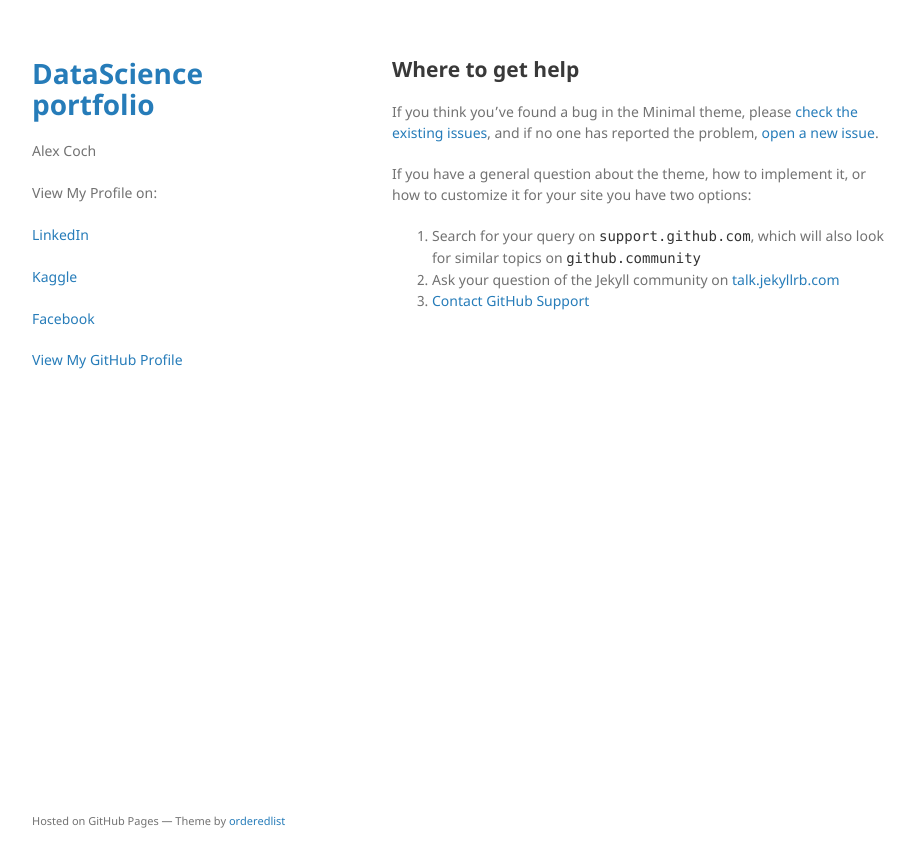
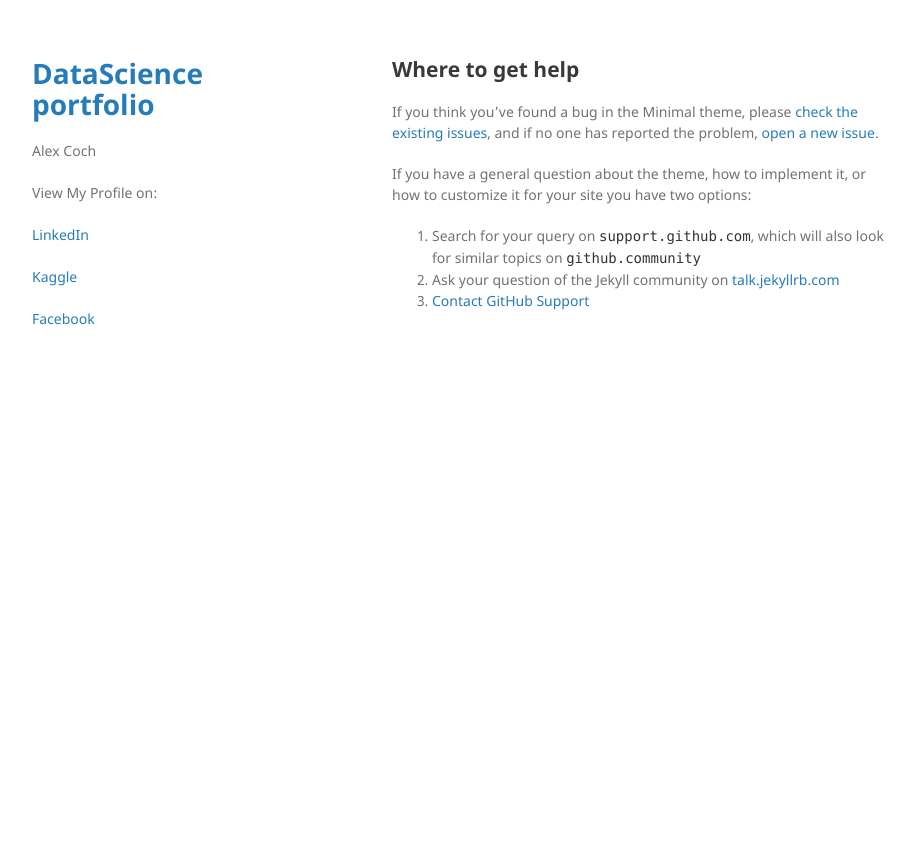
Before and after one commit to alex-coch/alex-coch.github.io, a Jekyll site: the page built from docs/SUPPORT.md, in a window 1280 px wide. Shown: the top 867 px of the page, without its empty margins (178-1093 px from the left). Built offline with Jekyll 4.4.1, drawn with Linux system fonts in a browser that asks for light colours; our own code applies the rules of GitHub Pages for plain Markdown files.

Commit message:
default.html

```diff
--- a/_layouts/default.html
+++ b/_layouts/default.html
@@ -27,10 +27,6 @@
         <p class="view"><a href="{{ site.github.repository_url }}">View the Project on GitHub <small>{{ site.github.repository_nwo }}</small></a></p>
         {% endif %}
 
-        {% if site.github.is_user_page %}
-        <p class="view"><a href="{{ site.github.owner_url }}">View My GitHub Profile</a></p>
-        {% endif %}
-
         {% if site.show_downloads %}
         <ul class="downloads">
           <li><a href="{{ site.github.zip_url }}">Download <strong>ZIP File</strong></a></li>
@@ -48,7 +44,6 @@
         {% if site.github.is_project_page %}
         <p>This project is maintained by <a href="{{ site.github.owner_url }}">{{ site.github.owner_name }}</a></p>
         {% endif %}
-        <p><small>Hosted on GitHub Pages &mdash; Theme by <a href="https://github.com/orderedlist">orderedlist</a></small></p>
       </footer>
     </div>
     <script src="{{ "/assets/js/scale.fix.js" | relative_url }}"></script>
```
Also changed, not shown: 1 other file.
